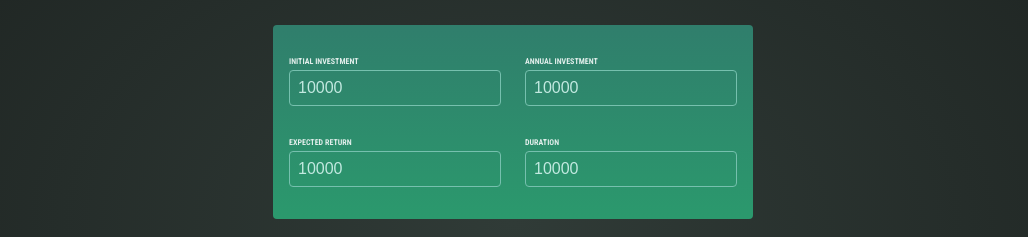
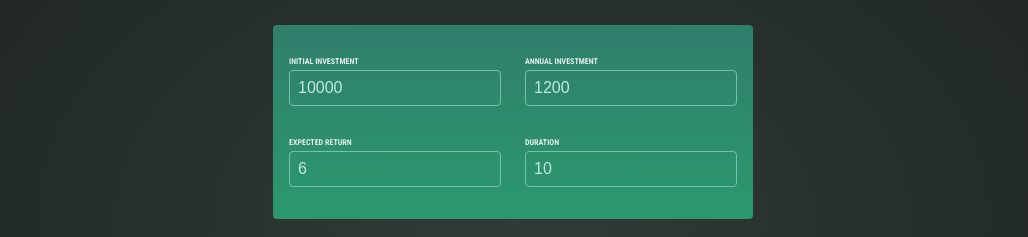
Before and after one commit to jlann90/03-investment-calculator, a React (Vite) app: page / in a window 1280 px wide. Shown: the part 201-438 px from the top of the page, without its empty margins (127-1155 px from the left). Built offline with nearby package versions, Linux system fonts and the light colour scheme.

Commit message:
feat: lift state of input logic to the UserInputTable so it can apply to each type of input

```diff
--- a/src/components/UserInput.jsx
+++ b/src/components/UserInput.jsx
@@ -1,33 +1,13 @@
-import { useState } from "react";
-
-export default function UserInput({ label, ...props }) {
-  const [userInput, setUserInput] = useState({
-    initialInvestment: 10000,
-    annualInvestment: 1200,
-    expectedReturn: 6,
-    duration: 10,
-  });
-
-  function handleChange(inputIdentifier, newValue) {
-    setUserInput((prevUserInput) => {
-      return {
-        ...prevUserInput,
-        [inputIdentifier]: newValue,
-      };
-    });
-  }
-
+export default function UserInput({ label, value, onChange, ...props }) {
   return (
     <p>
       <label>{label}</label>
       <input
         {...props}
         type="number"
-        value={userInput.initialInvestment}
+        value={value}
         required
-        onChange={(event) =>
-          handleChange("initialInvestment", event.target.value)
-        }
+        onChange={onChange}
       />
     </p>
   );
--- a/src/components/UserInputTable.jsx
+++ b/src/components/UserInputTable.jsx
@@ -1,15 +1,54 @@
+import { useState } from "react";
 import UserInput from "./UserInput.jsx";
 
 export default function UserInputTable() {
+  const [userInputs, setUserInputs] = useState({
+    initialInvestment: 10000,
+    annualInvestment: 1200,
+    expectedReturn: 6,
+    duration: 10,
+  });
+
+  function handleInputChange(inputKey, newValue) {
+    setUserInputs((prevUserInput) => ({
+      ...prevUserInput,
+      [inputKey]: newValue,
+    }));
+  }
+
   return (
     <section id="user-input">
       <div className="input-group">
-        <UserInput label="Initial Investment" />
-        <UserInput label="Annual Investment" />
+        <UserInput
+          label="Initial Investment"
+          value={userInputs.initialInvestment}
+          onChange={(event) =>
+            handleInputChange("initialInvestment", event.target.value)
+          }
+        />
+        <UserInput
+          label="Annual Investment"
+          value={userInputs.annualInvestment}
+          onChange={(event) =>
+            handleInputChange("annualInvestment", event.target.value)
+          }
+        />
       </div>
       <div className="input-group">
-        <UserInput label="Expected Return" />
-        <UserInput label="Duration" />
+        <UserInput
+          label="Expected Return"
+          value={userInputs.expectedReturn}
+          onChange={(event) =>
+            handleInputChange("expectedReturn", event.target.value)
+          }
+        />
+        <UserInput
+          label="Duration"
+          value={userInputs.duration}
+          onChange={(event) =>
+            handleInputChange("duration", event.target.value)
+          }
+        />
       </div>
     </section>
   );
```
